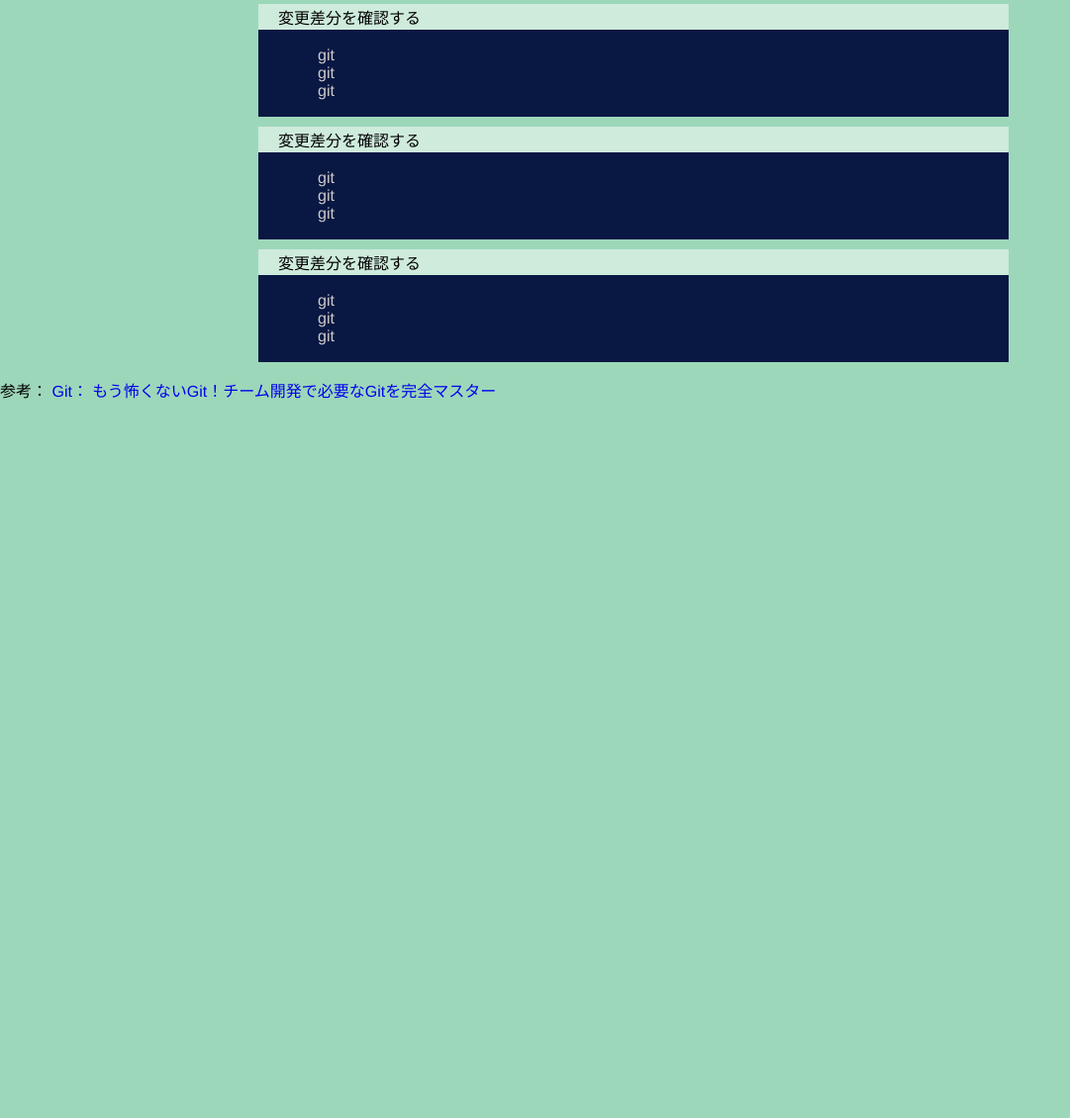
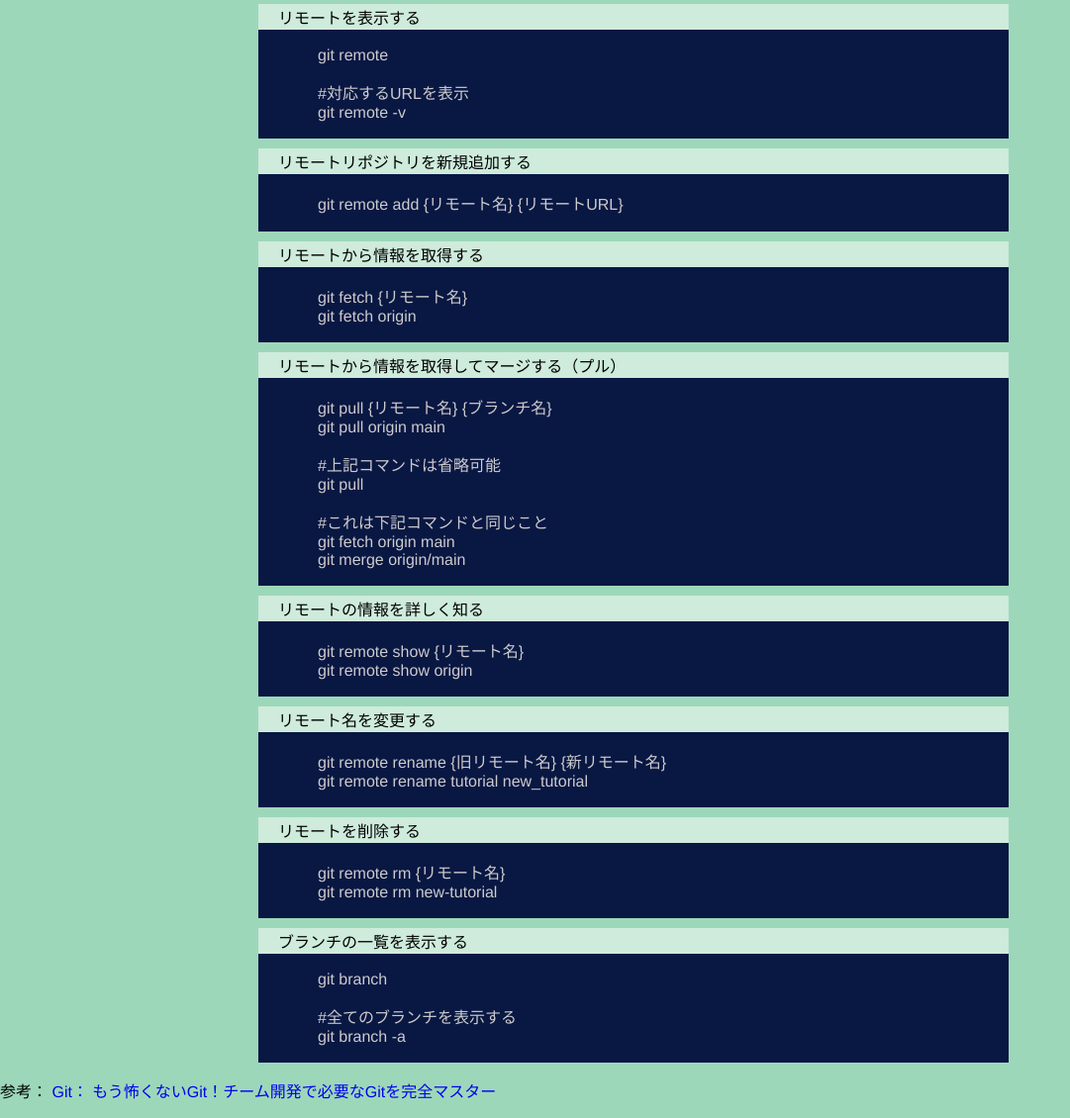
Before and after one commit to YUUJIIE/git_lesson, a plain HTML site: page index.html in a window 1280 px wide. Shown: the part 1976-3106 px from the top of the page at 99% size, without its empty margins (0-1081 px from the left). Before the commit the page ends 2398 px from the top, so only its background shows below. Drawn offline with Linux system fonts and the light colour scheme.

Commit message:
要素追加

```diff
--- a/index.html
+++ b/index.html
@@ -172,34 +172,95 @@
         </article>
 
         <article>
-            <div class="explain">変更差分を確認する</div>
+            <div class="explain">リモートを表示する</div>
             <div class="txt_box">
                 <ul>
-                    <li>git </li>
-                    <li>git </li>
-                    <li>git </li>
+                    <li>git remote</li>
+                </ul>
+                <ul>
+                    <li>#対応するURLを表示</li>
+                    <li>git remote -v</li>
                 </ul>
             </div>
         </article>
 
         <article>
-            <div class="explain">変更差分を確認する</div>
+            <div class="explain">リモートリポジトリを新規追加する</div>
             <div class="txt_box">
                 <ul>
-                    <li>git </li>
-                    <li>git </li>
-                    <li>git </li>
+                    <li>git remote add {リモート名} {リモートURL}</li>
                 </ul>
             </div>
         </article>
 
         <article>
-            <div class="explain">変更差分を確認する</div>
+            <div class="explain">リモートから情報を取得する</div>
             <div class="txt_box">
                 <ul>
-                    <li>git </li>
-                    <li>git </li>
-                    <li>git </li>
+                    <li>git fetch {リモート名}</li>
+                    <li>git fetch origin</li>
+                </ul>
+            </div>
+        </article>
+
+        <article>
+            <div class="explain">リモートから情報を取得してマージする（プル）</div>
+            <div class="txt_box">
+                <ul>
+                    <li>git pull {リモート名} {ブランチ名}</li>
+                    <li>git pull origin main</li>
+                </ul>
+                <ul>
+                    <li>#上記コマンドは省略可能</li>
+                    <li>git pull</li>
+                </ul>
+                <ul>
+                    <li>#これは下記コマンドと同じこと</li>
+                    <li>git fetch origin main</li>
+                    <li>git merge origin/main</li>
+                </ul>
+            </div>
+        </article>
+
+        <article>
+            <div class="explain">リモートの情報を詳しく知る</div>
+            <div class="txt_box">
+                <ul>
+                    <li>git remote show {リモート名}</li>
+                    <li>git remote show origin</li>
+                </ul>
+            </div>
+        </article>
+
+        <article>
+            <div class="explain">リモート名を変更する</div>
+            <div class="txt_box">
+                <ul>
+                    <li>git remote rename {旧リモート名} {新リモート名}</li>
+                    <li>git remote rename tutorial new_tutorial</li>
+                </ul>
+            </div>
+        </article>
+
+        <article>
+            <div class="explain">リモートを削除する</div>
+            <div class="txt_box">
+                <ul>
+                    <li>git remote rm {リモート名}</li>
+                    <li>git remote rm new-tutorial</li>
+                </ul>
+            </div>
+        </article>
+
+        <article>
+            <div class="explain">ブランチの一覧を表示する</div>
+            <div class="txt_box">
+                <ul>
+                    <li>git branch</li>
+                </ul>
+                <ul>
+                    <li>#全てのブランチを表示する</li>
+                    <li>git branch -a</li>
                 </ul>
             </div>
         </article>
```
